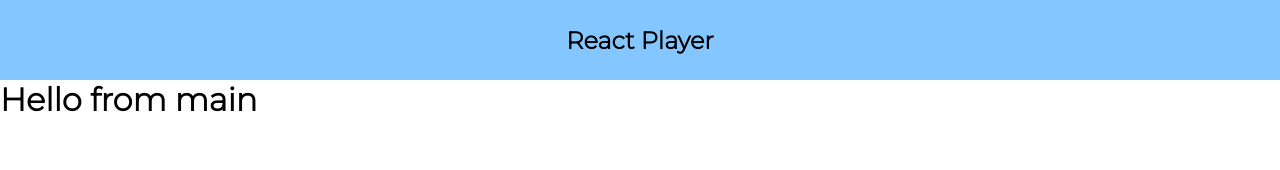
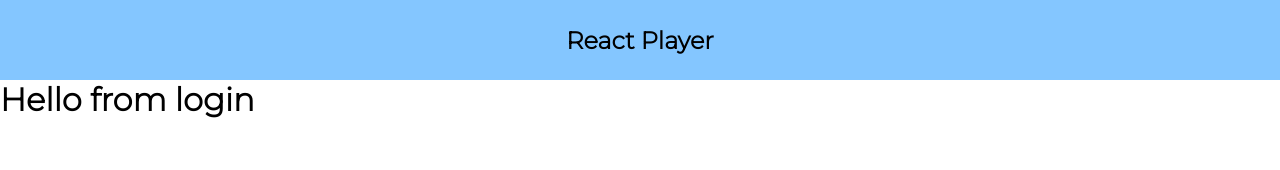
Before and after one commit to martapvalls/react-player, a React (Create React App) app: page /login in a window 1280 px wide. Shown: the top 170 px of the page. Built offline with nearby package versions, Linux system fonts and the light colour scheme.

Commit message:
add react router dom and Login compo

```diff
--- a/package.json
+++ b/package.json
@@ -8,6 +8,7 @@
     "@testing-library/user-event": "^12.1.10",
     "react": "^17.0.1",
     "react-dom": "^17.0.1",
+    "react-router-dom": "^5.2.0",
     "react-scripts": "4.0.1",
     "web-vitals": "^0.2.4"
   },
--- a/src/App.js
+++ b/src/App.js
@@ -1,12 +1,26 @@
-import React, { Fragment } from 'react'
-import Header from './components/Header'
+import React from 'react';
+import { BrowserRouter as Router, Route, Switch, Redirect } from 'react-router-dom';
+
+//components
+import Header from './components/Header/Header';
+import Login from './components/Login/Login';
 
 function App() {
+    let token
     return (
-        <Fragment>
-            <Header />
-            <h1>Hello from main</h1>
-        </Fragment>
+        <Router>
+              <Header />
+
+              <Switch>
+                  <Route exact path="/">
+                      {!token && <Redirect to="/login" />}
+                  </Route>
+                  <Route exact path="/login" component={Login}/>
+
+
+
+              </Switch>
+        </Router>
     );
 }
 
--- /dev/null
+++ b/src/components/Login/Login.js
@@ -0,0 +1,9 @@
+import React from 'react';
+
+const Login = () => {
+    return (
+        <h1>Hello from login</h1>
+    );
+}
+
+export default Login;
```
Also changed, not shown: src/components/Header/Header.css (renamed from src/components/Header.css), src/components/Header/Header.js (renamed from src/components/Header.js), 2 other files (tests, documents, lock files or other folders).
